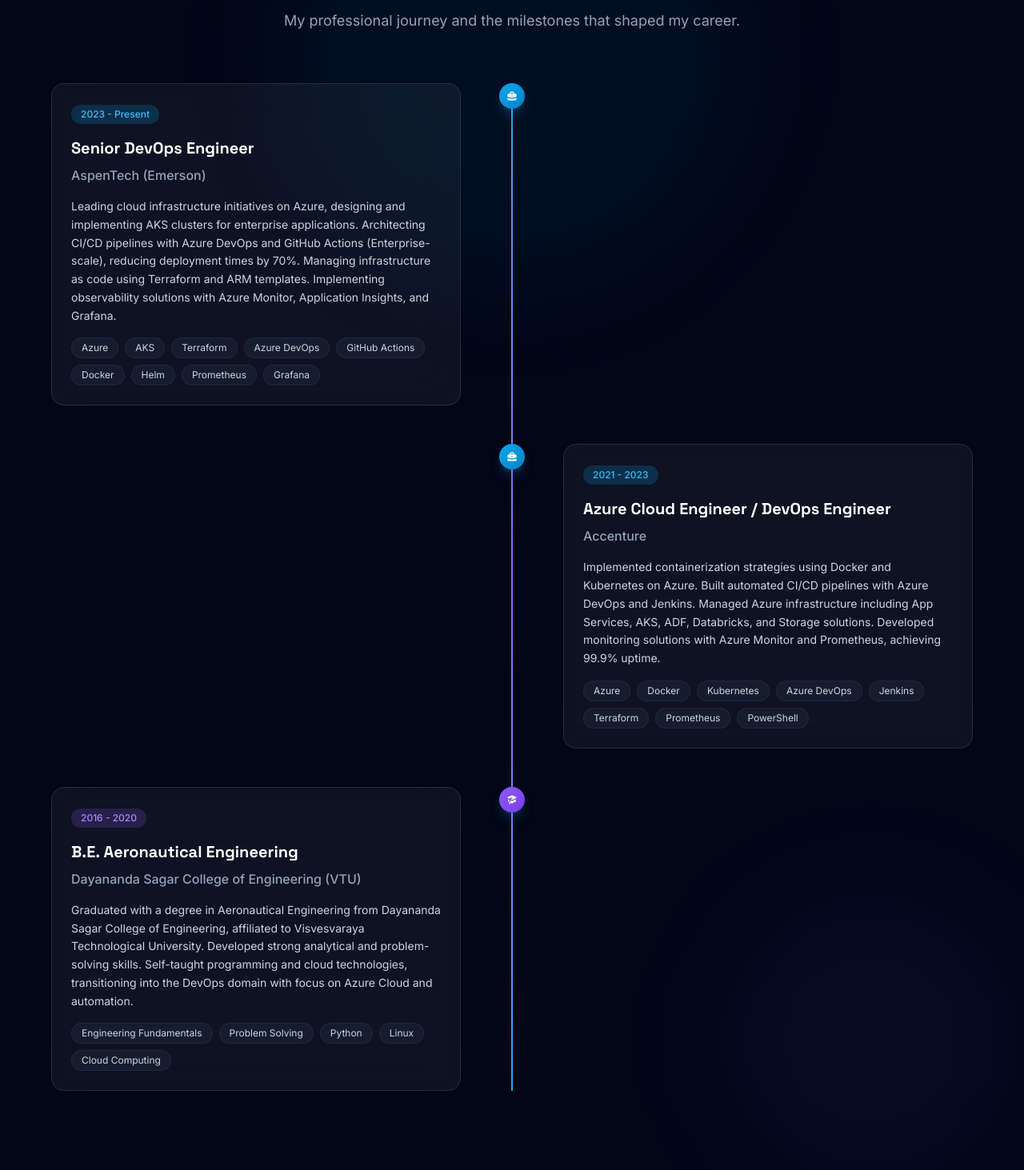
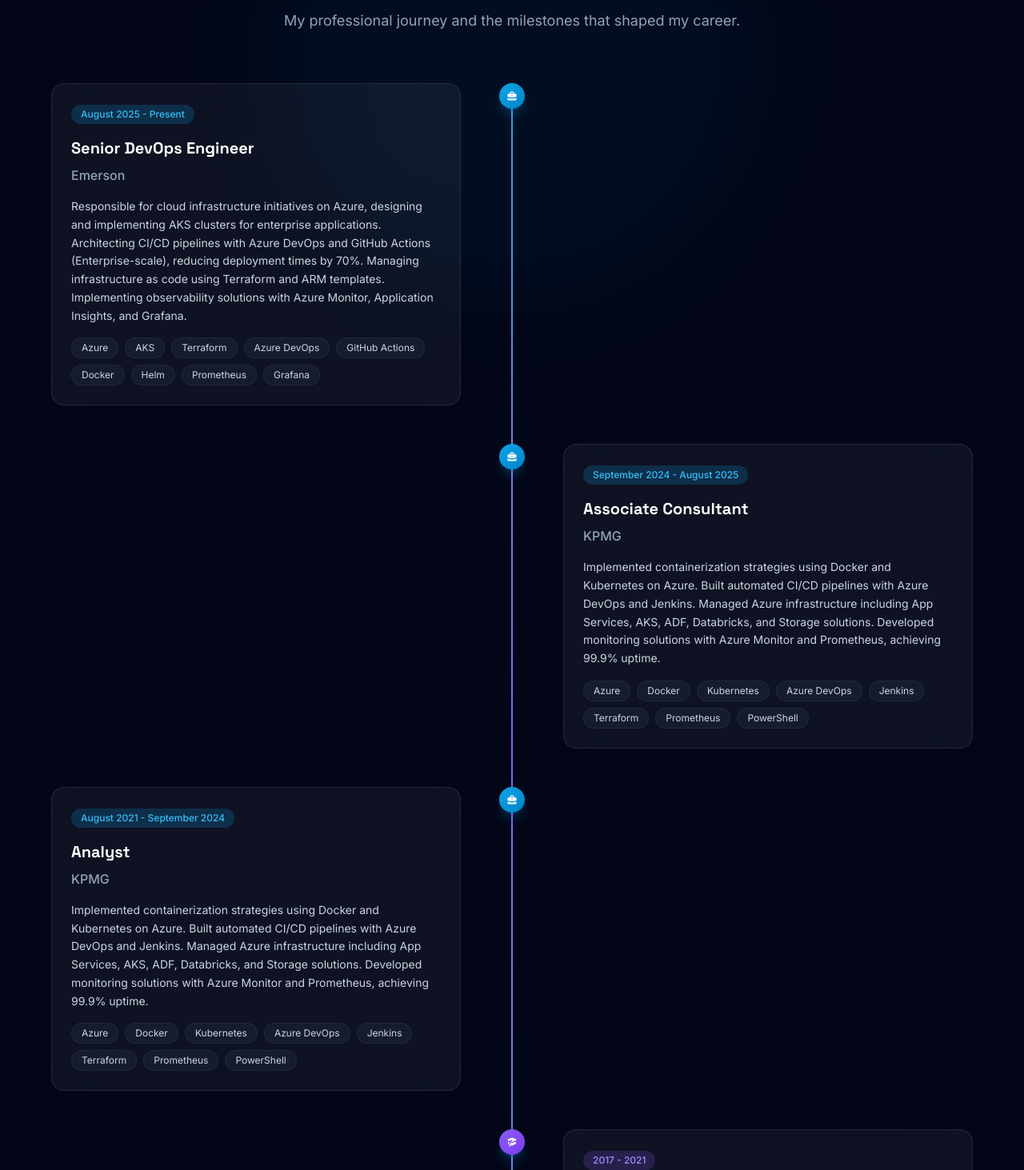
Before and after one commit to tejascs57/tejas-portfolio, a React (Vite) app: page / in a window 1280 px wide. Shown: the part 5747-7210 px from the top of the page at 80% size. Built offline with nearby package versions, Linux system fonts and the light colour scheme.

Commit message:
Updated Experience.jsx with tejas info

```diff
--- a/src/components/Experience.jsx
+++ b/src/components/Experience.jsx
@@ -12,28 +12,37 @@ const Experience = ({ setCursorVariant }) => {
     {
       type: 'work',
       title: 'Senior DevOps Engineer',
-      company: 'AspenTech (Emerson)',
-      period: '2023 - Present',
+      company: 'Emerson',
+      period: 'August 2025 - Present',
       description:
-        'Leading cloud infrastructure initiatives on Azure, designing and implementing AKS clusters for enterprise applications. Architecting CI/CD pipelines with Azure DevOps and GitHub Actions (Enterprise-scale), reducing deployment times by 70%. Managing infrastructure as code using Terraform and ARM templates. Implementing observability solutions with Azure Monitor, Application Insights, and Grafana.',
+        'Responsible for cloud infrastructure initiatives on Azure, designing and implementing AKS clusters for enterprise applications. Architecting CI/CD pipelines with Azure DevOps and GitHub Actions (Enterprise-scale), reducing deployment times by 70%. Managing infrastructure as code using Terraform and ARM templates. Implementing observability solutions with Azure Monitor, Application Insights, and Grafana.',
       technologies: ['Azure', 'AKS', 'Terraform', 'Azure DevOps', 'GitHub Actions', 'Docker', 'Helm', 'Prometheus', 'Grafana'],
     },
     {
       type: 'work',
-      title: 'Azure Cloud Engineer / DevOps Engineer',
-      company: 'Accenture',
-      period: '2021 - 2023',
+      title: 'Associate Consultant',
+      company: 'KPMG',
+      period: 'September 2024 - August 2025',
+      description:
+        'Implemented containerization strategies using Docker and Kubernetes on Azure. Built automated CI/CD pipelines with Azure DevOps and Jenkins. Managed Azure infrastructure including App Services, AKS, ADF, Databricks, and Storage solutions. Developed monitoring solutions with Azure Monitor and Prometheus, achieving 99.9% uptime.',
+      technologies: ['Azure', 'Docker', 'Kubernetes', 'Azure DevOps', 'Jenkins', 'Terraform', 'Prometheus', 'PowerShell'],
+    },
+        {
+      type: 'work',
+      title: 'Analyst',
+      company: 'KPMG',
+      period: 'August 2021 - September 2024',
       description:
         'Implemented containerization strategies using Docker and Kubernetes on Azure. Built automated CI/CD pipelines with Azure DevOps and Jenkins. Managed Azure infrastructure including App Services, AKS, ADF, Databricks, and Storage solutions. Developed monitoring solutions with Azure Monitor and Prometheus, achieving 99.9% uptime.',
       technologies: ['Azure', 'Docker', 'Kubernetes', 'Azure DevOps', 'Jenkins', 'Terraform', 'Prometheus', 'PowerShell'],
     },
     {
       type: 'education',
-      title: 'B.E. Aeronautical Engineering',
-      company: 'Dayananda Sagar College of Engineering (VTU)',
-      period: '2016 - 2020',
+      title: 'B.E. Computer Science Engineering',
+      company: 'K.S Institute of Technology (VTU)',
+      period: '2017 - 2021',
       description:
-        'Graduated with a degree in Aeronautical Engineering from Dayananda Sagar College of Engineering, affiliated to Visvesvaraya Technological University. Developed strong analytical and problem-solving skills. Self-taught programming and cloud technologies, transitioning into the DevOps domain with focus on Azure Cloud and automation.',
+        'Graduated with a degree in Computer Science Engineering from K.S Institute of Technology, affiliated to Visvesvaraya Technological University. Developed strong analytical and problem-solving skills. Self-taught programming and cloud technologies, transitioning into the DevOps domain with focus on Azure Cloud and automation.',
       technologies: ['Engineering Fundamentals', 'Problem Solving', 'Python', 'Linux', 'Cloud Computing'],
     },
   ];
```
